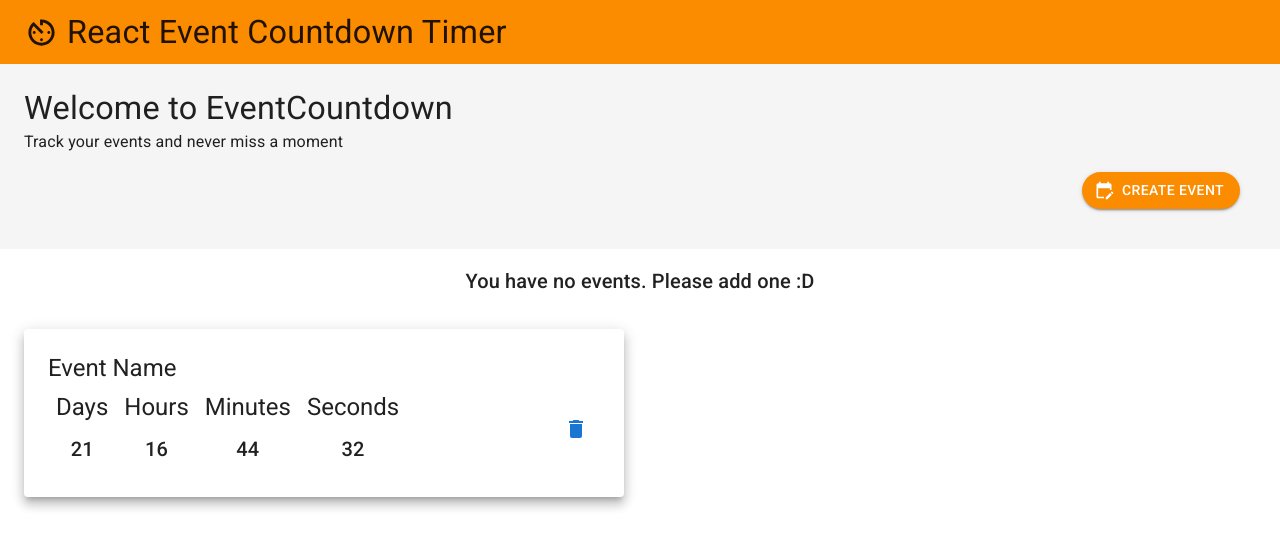
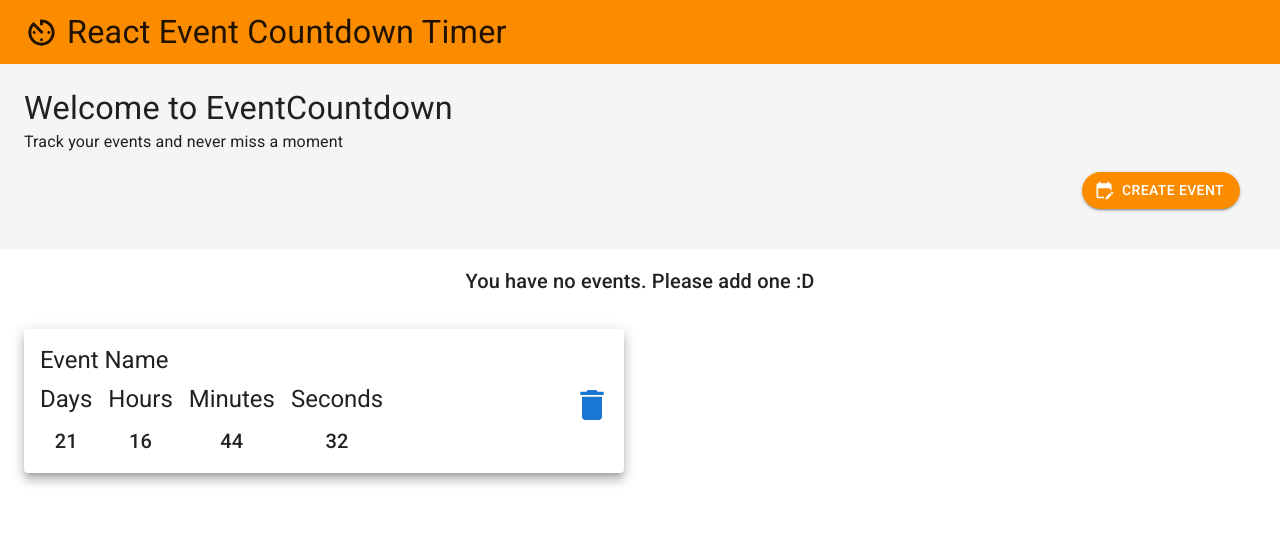
Before and after one commit to alik-balika/react-countdown-timer-app, a React app: page / in a window 1280 px wide. Shown: the top 548 px of the page. Built offline with nearby package versions, Linux system fonts and the light colour scheme; the HTML template or start-up script is replaced by a standard one.

Commit message:
fix some styling

```diff
--- a/src/components/Event.jsx
+++ b/src/components/Event.jsx
@@ -2,8 +2,6 @@ import React from "react";
 import { Box, IconButton, Paper, Stack, Typography } from "@mui/material";
 import DeleteIcon from "@mui/icons-material/Delete";
 import TimeDisplay from "./TimeDisplay";
-
-// const paperStyle = {};
 
 const Event = () => {
   return (
@@ -11,20 +9,24 @@ const Event = () => {
       elevation={8}
       sx={{
         m: 3,
-        p: 3,
+        pt: 2,
+        pl: 2,
+        pb: 1,
         maxWidth: "sm",
       }}
     >
+      <Box sx={{ display: "flex", justifyContent: "space-between" }}>
+        <Box>
           <Typography variant="h5">Event Name</Typography>
-      <Box sx={{ display: "flex", justifyContent: "space-between" }}>
           <Stack direction="row">
             <TimeDisplay type="Days" time={21} />
             <TimeDisplay type="Hours" time={16} />
             <TimeDisplay type="Minutes" time={44} />
             <TimeDisplay type="Seconds" time={32} />
           </Stack>
+        </Box>
         <IconButton aria-label="delete" color="secondary" size="large">
-          <DeleteIcon />
+          <DeleteIcon sx={{ fontSize: 40 }} />
         </IconButton>
       </Box>
     </Paper>
--- a/src/components/TimeDisplay.jsx
+++ b/src/components/TimeDisplay.jsx
@@ -4,7 +4,7 @@ import { Stack, Typography } from "@mui/material";
 
 const TimeDisplay = ({ type, time }) => {
   return (
-    <Stack sx={{ width: "fit-content", p: 1 }}>
+    <Stack sx={{ width: "fit-content", pr: 2, pt: 1, pb: 1 }}>
       <Typography gutterBottom variant="h5">
         {type}
       </Typography>
```
Lines whose indentation alone changed are shown as unchanged.
